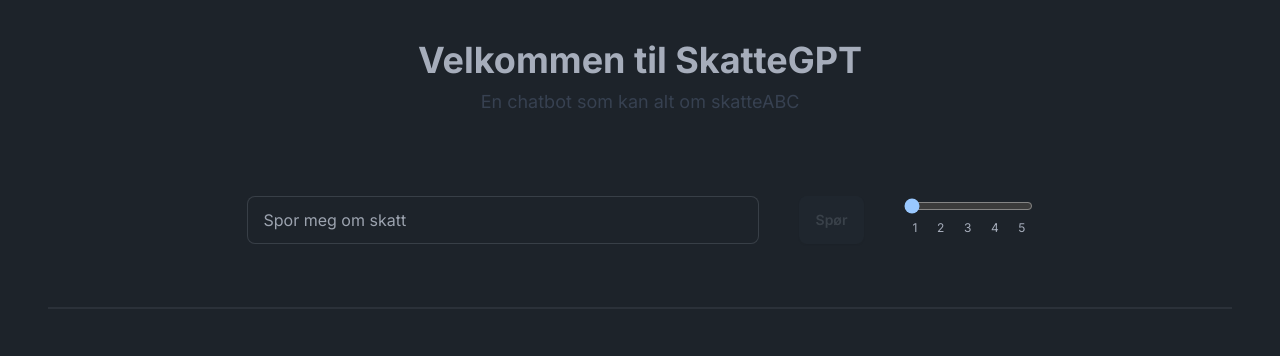
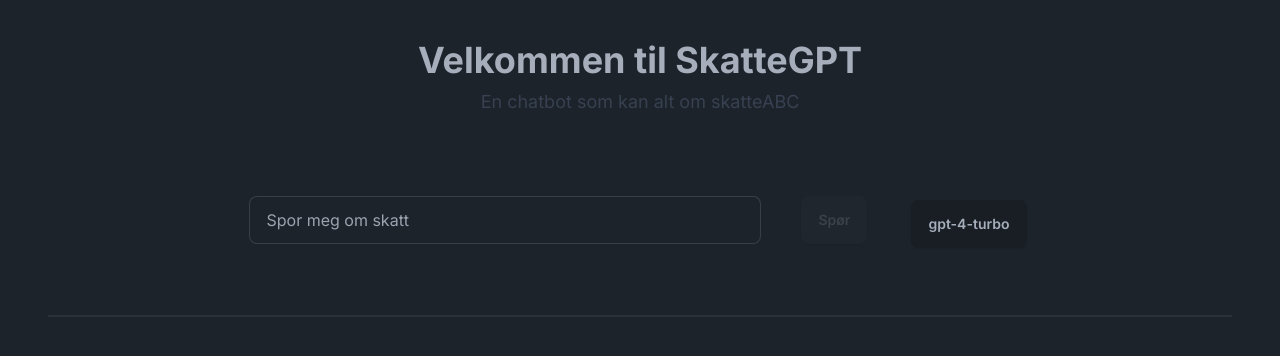
Before and after one commit to fabiansd/ask-me-skattabc, a Next.js app: page /skattegpt/sok in a window 1280 px wide. Shown: the top 356 px of the page. Built offline with nearby package versions, Linux system fonts and the light colour scheme.

Commit message:
es fly integration

```diff
--- a/app/api/elasticsearch/match_all/route.ts
+++ b/app/api/elasticsearch/match_all/route.ts
@@ -5,11 +5,11 @@
 
 export async function POST(request: NextRequest) {
   try {
-    const { searchText, searchRange } = await request.json();
-    const esResponse = await searchMatchVector(searchText, searchRange)
-    const openaiResponse = await queryChat(searchText, esResponse)
+    const { searchText, modelSelect } = await request.json();
+    const esResponse = await searchMatchVector(searchText)
+    const openaiResponse = await queryChat(searchText, esResponse, modelSelect)
 
-    const response = Response.json({openaiResponse});
+    const response = Response.json({openaiResponse, esResponse});
 
     return response
   } catch (error) {
--- /dev/null
+++ b/app/components/ModelSelectDropdown.tsx
@@ -0,0 +1,34 @@
+import React, { useState } from 'react';
+
+interface ModelSelectProps {
+    models: string[];
+    onSelect: (newValue: string) => void;
+}
+
+const ModelSelectDropdown = ({ models, onSelect }: ModelSelectProps) => {
+  const [isOpen, setIsOpen] = useState(false);
+  const [selectedItem, setSelectedItem] = useState(models[0]);
+
+  const handleItemClick = (model: string) => {
+    setSelectedItem(model);
+    onSelect(model);
+    setIsOpen(false);
+  };
+
+  return (
+    <div className="dropdown dropdown-hover">
+      <div tabIndex={0} role="button" className="btn m-1" onClick={() => setIsOpen(!isOpen)}>
+        {selectedItem || "Velg modell"}
+      </div>
+      {isOpen && (
+        <ul tabIndex={0} className="dropdown-content z-[1] menu p-2 shadow bg-base-100 rounded-box w-52">
+          {models.map(model => (
+            <li key={model}><a onClick={() => handleItemClick(model)}>{model}</a></li>
+          ))}
+        </ul>
+      )}
+    </div>
+  );
+};
+
+export default ModelSelectDropdown;
--- a/app/components/rangeBar.tsx
+++ /dev/null
@@ -1,27 +0,0 @@
-// RangeInput.jsx
-import React from 'react';
-
-function RangeBar({ value, onChange }) {
-    return (
-        <div>
-            <input
-                type="range"
-                min="1"
-                max="5"
-                value={value}
-                className="range-primary"
-                step="1"
-                onChange={(e) => onChange(e.target.value)}
-            />
-            <div className="w-full flex justify-between text-xs px-2">
-                <span>1</span>
-                <span>2</span>
-                <span>3</span>
-                <span>4</span>
-                <span>5</span>
-            </div>
-        </div>
-    );
-}
-
-export default RangeBar;
--- a/app/components/renderHTML.tsx
+++ /dev/null
@@ -1,15 +0,0 @@
-import DOMPurify from 'dompurify';
-import { useEffect, useState } from 'react';
-
-const SafeHtmlRenderer = ({ htmlContent }) => {
-  const [safeHtml, setSafeHtml] = useState('');
-
-  useEffect(() => {
-    const cleanHtml = DOMPurify.sanitize(htmlContent, { USE_PROFILES: { html: true } });
-    setSafeHtml(cleanHtml);
-  }, [htmlContent]);
-
-  return <div dangerouslySetInnerHTML={{ __html: safeHtml }} />;
-};
-
-export default SafeHtmlRenderer;
--- a/app/components/searchBar.tsx
+++ b/app/components/searchBar.tsx
@@ -1,22 +1,23 @@
 'use client'
 import { useState } from "react";
-import SafeHtmlRenderer from "./renderHTML";
-import RangeBar from "./rangeBar";
+import ModelSelectDropdown from "./ModelSelectDropdown";
+import { ALL_MODELS, DEFAULT_MODEL } from "../constants.ts/opanAiParameters";
 
 
 export default function SearchBar() {
 
     const [searchInput, setSearch] = useState('');
-    const [searchRange, setSearchRange] = useState(1)
+    const [modelSelect, setModelSelect] = useState(DEFAULT_MODEL)
     const [searchResponse, setSearchResponse] = useState(null);
+    const [documentsResponse, setDocumentsResponse] = useState(['']);
     const [isLoading, setIsLoading] = useState(false);
 
     const handleSearchInputChange = (event: React.ChangeEvent<HTMLInputElement>) => {
         setSearch(event.target.value);
     }
 
-    const handleRangeChange = (newRangee: number) => {
-        setSearchRange(newRangee);
+    const handleModelSelect = (model: string) => {
+        setModelSelect(model);
     };
 
     const handeButtonClick = async () => {
@@ -27,13 +28,14 @@
                 headers: {
                     'Content-Type': 'application/json',
                 },
-                body: JSON.stringify({ searchText: searchInput, searchRange: searchRange }),
+                body: JSON.stringify({ searchText: searchInput, modelSelect: modelSelect }),
             });
             if (!response.ok) {
                 throw new Error('Network response was not ok');
             }
             const data = await response.json();
             setSearchResponse(data.openaiResponse);
+            setDocumentsResponse(data.esResponse);
         } catch (error) {
             console.error('Error fetching search results:', error);
         }
@@ -60,14 +62,17 @@
                 <button className="btn btn-primary mr-10" disabled={isLoading || searchInput === ""} onClick={handeButtonClick}>
                     Spør
                 </button>
-                <RangeBar value={searchRange} onChange={handleRangeChange}></RangeBar>
+                <ModelSelectDropdown models={ALL_MODELS} onSelect={handleModelSelect}></ModelSelectDropdown>
             </div>
             <div className="divider p-12"></div>
             <div className="px-40 pb-20">
             {isLoading && <p className="text-center">Loading...</p>}
             {!isLoading && searchResponse !== null && (
-                <div style={{whiteSpace: "pre-line"}}>
-                    <p>{searchResponse}</p>
+                <div>
+                    <div className="text-left" style={{whiteSpace: "pre-line"}}>
+                        <p>{searchResponse}</p>
+                    </div>
+                    <div className="divider p-12"></div>
                 </div>
             )}
             </div>
--- /dev/null
+++ b/app/constants.ts/esParameters.ts
@@ -0,0 +1,4 @@
+export const ES_VECTOR_SEARCH_SIZE = 5;
+export const ES_KNN_NUMBER = 5;
+export const ELASTICSEARCH_INDEX_SKATT = 'index_skatt';
+export const ELASTICSEARCH_INDEX_SKATT_PARA = 'index_skatteparagraf';
--- /dev/null
+++ b/app/constants.ts/opanAiParameters.ts
@@ -0,0 +1,7 @@
+export const OPENAI_EMBEDDING_MODEL='text-embedding-ada-002'
+export const GPT_4 = 'gpt-4-turbo';
+export const GPT_35_TURBO = 'gpt-3.5-turbo-0125';
+
+export const DEFAULT_MODEL = GPT_4;
+
+export const ALL_MODELS = [GPT_4, GPT_35_TURBO]
--- a/app/consumers/esSearch.tsx
+++ b/app/consumers/esSearch.tsx
@@ -1,3 +1,4 @@
+import { ELASTICSEARCH_INDEX_SKATT, ES_KNN_NUMBER, ES_VECTOR_SEARCH_SIZE } from "../constants.ts/esParameters";
 import { client } from "../lib/esClient";
 import { unwrapESResponse } from "../lib/esUtil";
 import { embedText, queryChat } from "./openAi";
@@ -6,7 +7,7 @@
 export async function searchMatchKeyword(searchText: string) {
   try {
     const response = await client.search({
-      index: process.env.ELASTICSEARCH_INDEX || 'index_skatt',
+      index: ELASTICSEARCH_INDEX_SKATT || 'index_skatt',
       size: 5,
       body: {
         query: {
@@ -27,16 +28,16 @@
 }
 
 
-export async function searchMatchVector(searchText: string, searchRange: number) {
+export async function searchMatchVector(searchText: string) {
   try {
     const searchVector: number[] = await embedText(searchText);
     const esResponse = await client.search({
-      index: process.env.ELASTICSEARCH_INDEX || 'index_skatt',
-      size: 10,
+      index: ELASTICSEARCH_INDEX_SKATT || 'index_skatt',
+      size: ES_VECTOR_SEARCH_SIZE,
       knn: {
         field: "embedding",
         query_vector: searchVector,
-        k: 5,
+        k: ES_KNN_NUMBER,
         num_candidates: 50,
         boost: 0.1,
         }
--- a/app/consumers/openAi.tsx
+++ b/app/consumers/openAi.tsx
@@ -1,11 +1,12 @@
-import { OpenAI, OpenAIEmbedding, Settings, Message } from "llamaindex";
+import { ChatMessage, OpenAI, OpenAIEmbedding, Settings } from "llamaindex";
 import generatePromt from "../lib/promptGenerator";
+import { OPENAI_EMBEDDING_MODEL } from "../constants.ts/opanAiParameters";
 
 
 export async function embedText(text: string) {
 
   Settings.embedModel = new OpenAIEmbedding({
-    model: process.env.OPENAI_EMBEDDING_MODEL,
+    model: OPENAI_EMBEDDING_MODEL,
     apiKey: process.env.OPENAI_API_KEY,
 
     }
@@ -15,17 +16,17 @@
 
 }
 
-export async function queryChat(question: string, context: string[]) {
+export async function queryChat(question: string, context: string[], modelSelect: string) {
 
   const azureopenai = new OpenAI({
-    model: 'gpt-4-turbo',
+    model: modelSelect || 'gpt-4-turbo',
     apiKey: process.env.OPENAI_API_KEY,
 
   })
 
   const query = generatePromt(question, context)
 
-  const messages: Message[] = [{role: 'user', content: query}];
+  const messages: ChatMessage[] = [{role: 'user', content: query}];
 
   const chatParams = { messages: messages};
 
--- a/app/lib/promptGenerator.tsx
+++ b/app/lib/promptGenerator.tsx
@@ -2,7 +2,7 @@
 
 export default function generatePromt(question: string, context: string[]) {
 
-    let query = 'Du er en ekspert på norske skattelover og skal svare konkret og kort på spørsmålet på norsk, bruk konteksten og referer til paragrafer. Del svaret opp i flere paragrafer. ';
+    let query = 'Du er en ekspert på norske skattelover og skal svare konkret og kort på spørsmålet på norsk, bruk konteksten og referer til paragrafer. Del svaret opp i flere paragrafer ved å bruke \n. ';
 
     query += `\n\n Spørsmål: ${question} `;
     query += `\n\n Kontekst: ${context.join('\n')} `;
```
